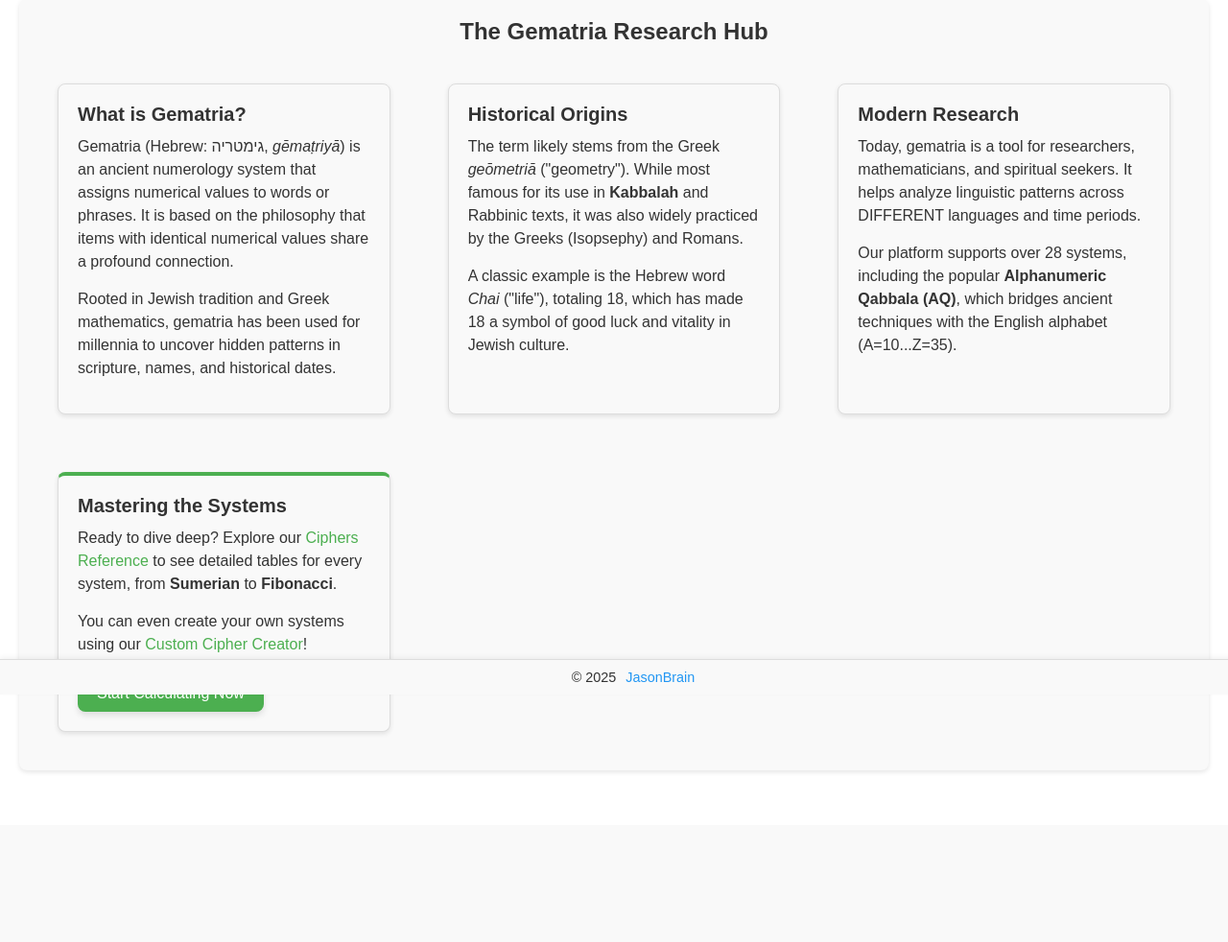
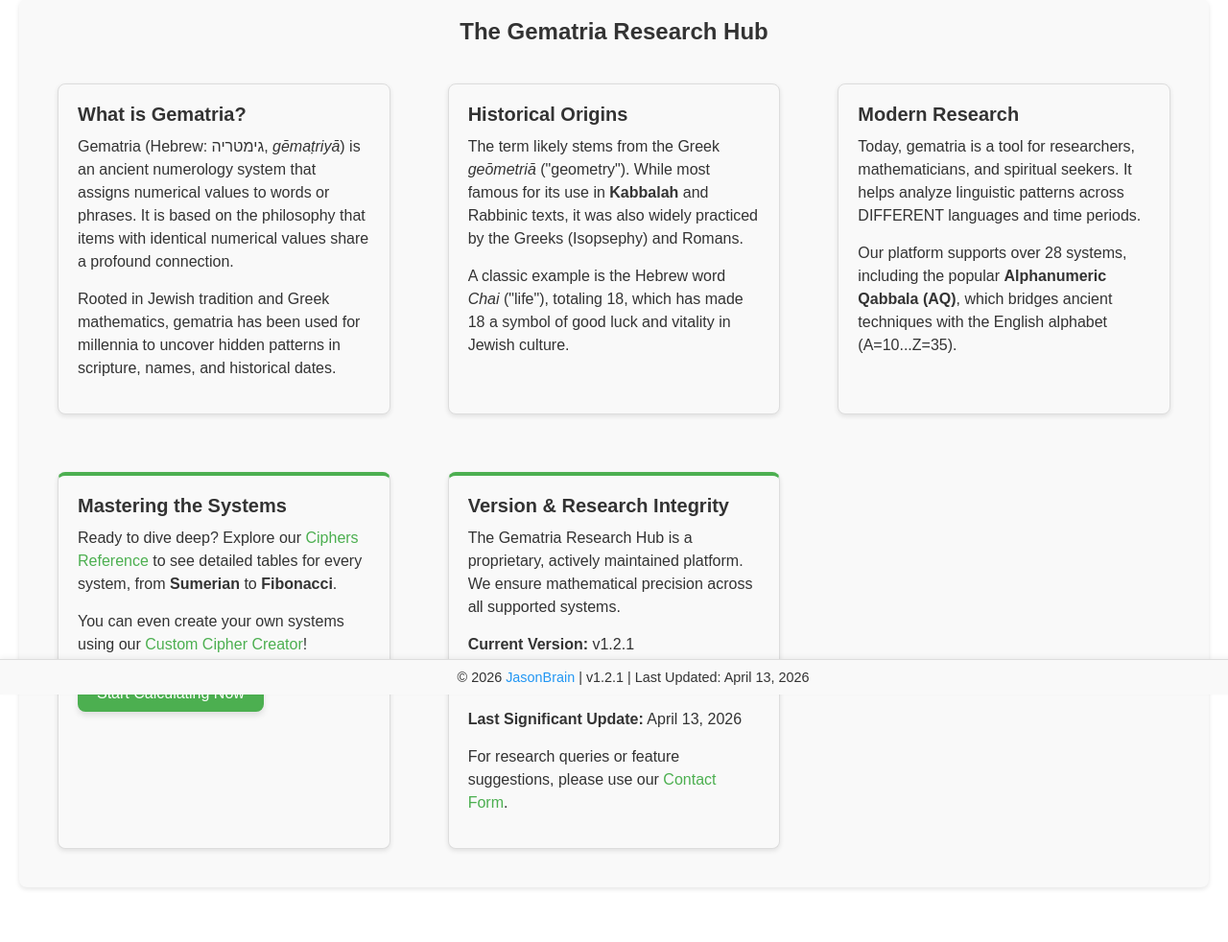
Before and after one commit to jasonbra1n/gematria-calculator, a PHP site: page /about in a window 1280 px wide. Shown: the part 76-1058 px from the top of the page at 96% size. Before the commit the page ends 841 px from the top, so only its background shows below. Run offline with PHP 8.4, Linux system fonts and the light colour scheme.

Commit message:
feat: Implement centralized versioning system and site-wide version tags

```diff
--- a/about.php
+++ b/about.php
@@ -1,3 +1,4 @@
+<?php require_once 'config.php'; ?>
 <!DOCTYPE html>
 <html lang="en">
 
@@ -85,6 +86,15 @@
           <a href="/" class="btn-calculate">Start Calculating Now</a>
         </div>
       </div>
+
+      <div class="content-card primary-card">
+        <h3>Version & Research Integrity</h3>
+        <p>The Gematria Research Hub is a proprietary, actively maintained platform. We ensure mathematical precision across all supported systems.</p>
+        <p><strong>Current Version:</strong> v<?php echo APP_VERSION; ?></p>
+        <p><strong>Status:</strong> <?php echo RESEARCH_HUB_STATUS; ?></p>
+        <p><strong>Last Significant Update:</strong> <?php echo LAST_UPDATED; ?></p>
+        <p>For research queries or feature suggestions, please use our <a href="/contact">Contact Form</a>.</p>
+      </div>
     </div>
   </div>
   <footer>
--- /dev/null
+++ b/config.php
@@ -0,0 +1,19 @@
+<?php
+/**
+ * Gematria Calculator Configuration
+ *
+ * This file serves as the central source of truth for application settings,
+ * versioning, and research integrity metadata.
+ */
+
+// Application Information
+define('APP_VERSION', '1.2.1');
+define('LAST_UPDATED', 'April 13, 2026');
+
+// Research Details
+define('RESEARCH_HUB_STATUS', 'Stable');
+define('TOTAL_CIPHERS', 28);
+
+// Contact Information
+define('ADMIN_EMAIL', 'jb@jasonbrain.com');
+?>
--- a/footer.php
+++ b/footer.php
@@ -1 +1,4 @@
-© 2025 <a href="https://jasonbrain.com">JasonBrain</a>
+<?php require_once 'config.php'; ?>
+<div class="footer-content">
+  © 2026 <a href="https://jasonbrain.com">JasonBrain</a> | v<?php echo APP_VERSION; ?> | Last Updated: <?php echo LAST_UPDATED; ?>
+</div>
```
Also changed, not shown: agent/skills/project_maintenance/artifacts/maintenance.md (+2 -1 lines).
